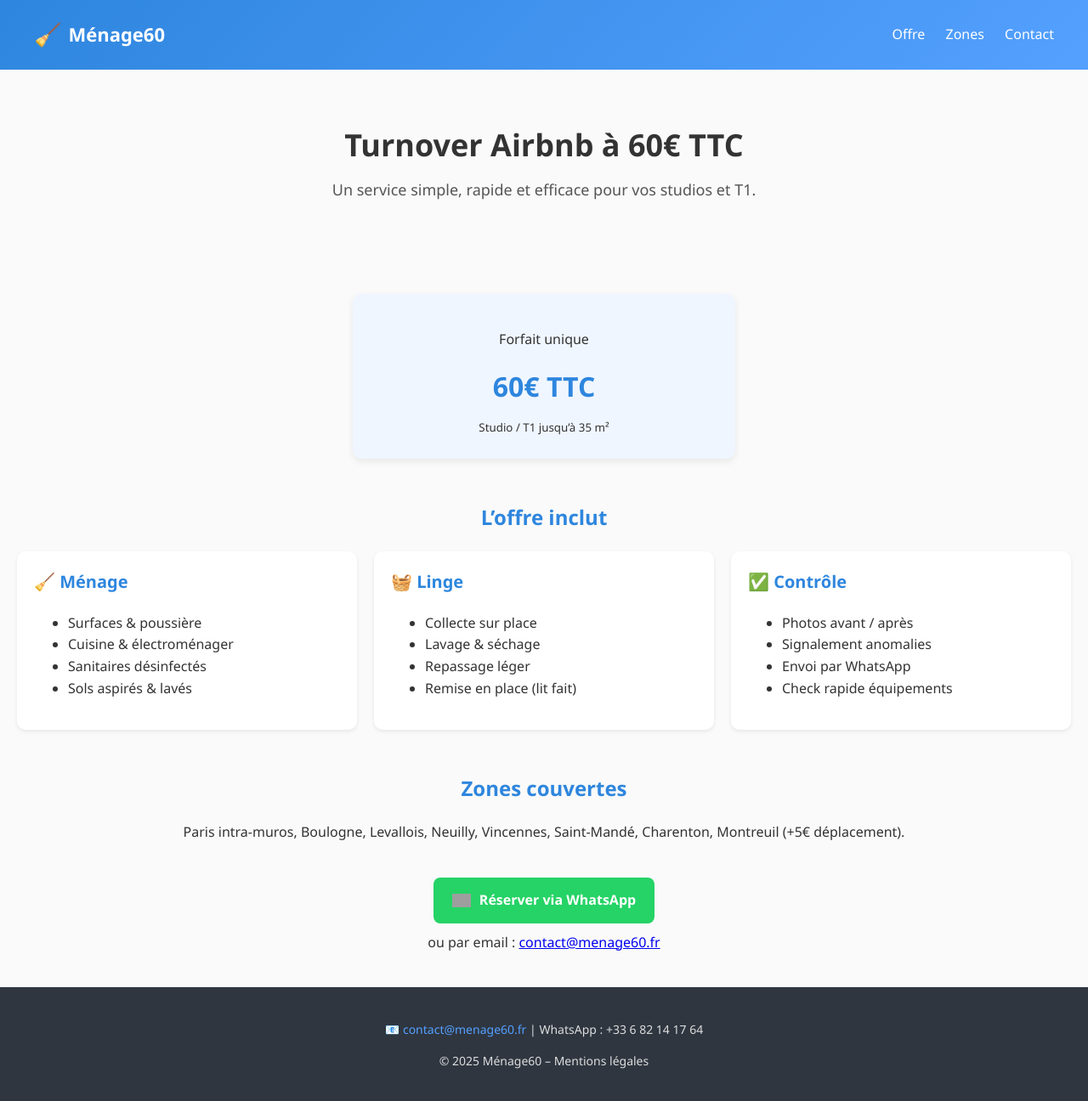
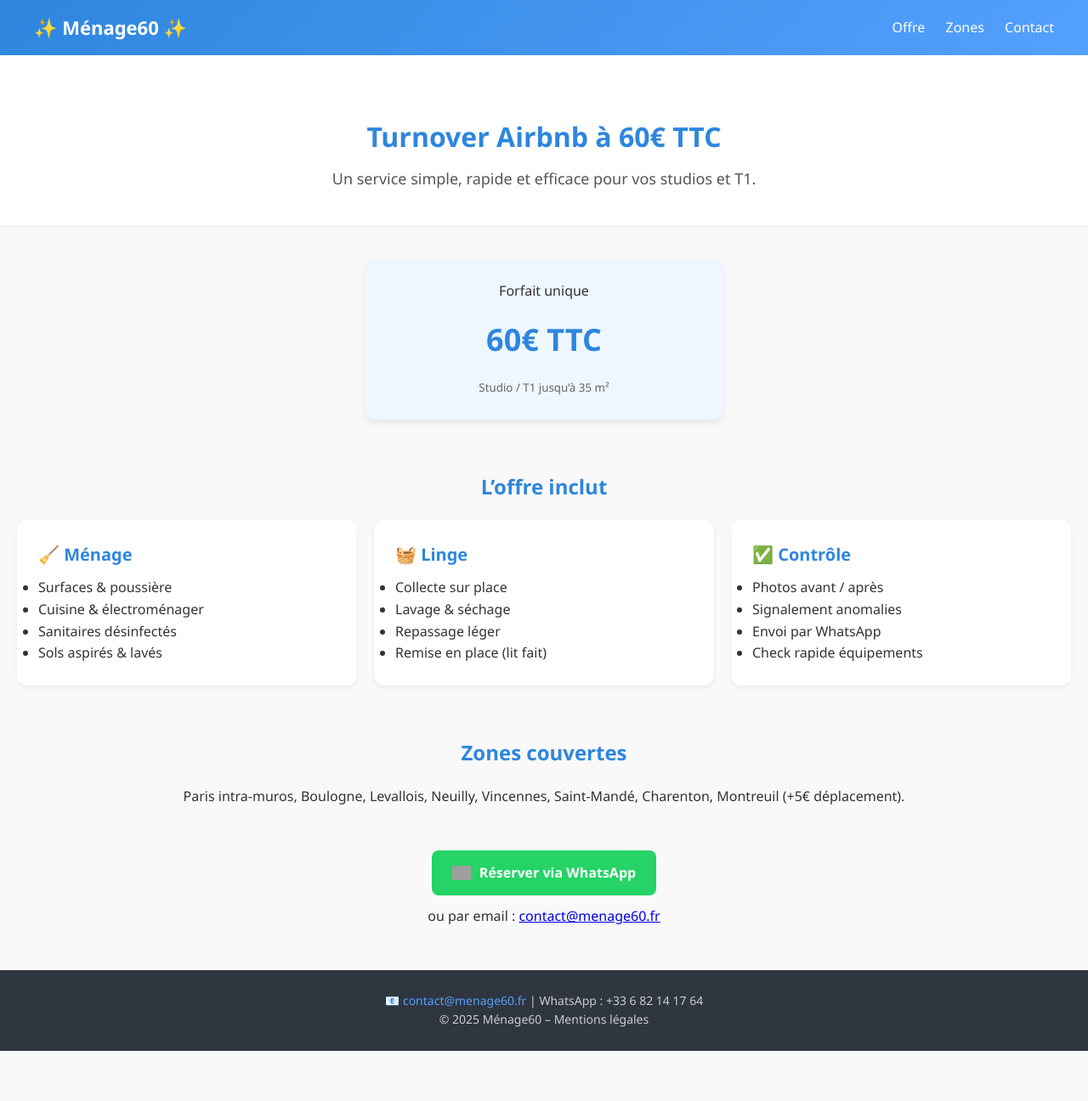
Before and after one commit to davtop/menage60, a plain HTML site: page index.html in a window 1280 px wide. Shown: the whole page at 85% size. After the commit the page ends 1237 px from the top, so only its background shows below. Drawn offline with Linux system fonts and the light colour scheme; grey boxes are pictures that could not be loaded.

Commit message:
Add files via upload

```diff
--- a/index.html
+++ b/index.html
@@ -3,33 +3,33 @@
 <head>
   <meta charset="UTF-8">
   <meta name="viewport" content="width=device-width, initial-scale=1.0">
-  <title>Ménage60 – Turnover Airbnb à 60€</title>
+  <title>Ménage60 – Turnover Airbnb</title>
   <style>
+    /* --- RESET --- */
+    * { margin: 0; padding: 0; box-sizing: border-box; }
+
     body {
       font-family: "Segoe UI", Arial, sans-serif;
-      margin: 0;
-      background: #fafafa;
+      background: #f9f9f9;
       color: #333;
       line-height: 1.6;
     }
+
     /* --- HEADER --- */
     header {
       background: linear-gradient(135deg, #2e86de, #54a0ff);
       color: white;
-      padding: 20px 40px;
+      padding: 15px 40px;
       display: flex;
       justify-content: space-between;
       align-items: center;
+      position: sticky;
+      top: 0;
+      z-index: 1000;
     }
     header .logo {
       font-size: 22px;
       font-weight: bold;
-      display: flex;
-      align-items: center;
-      gap: 8px;
-    }
-    header .logo span {
-      font-size: 26px;
     }
     header nav a {
       color: white;
@@ -38,45 +38,47 @@
       font-weight: 500;
       transition: opacity 0.3s;
     }
-    header nav a:hover {
-      opacity: 0.8;
-    }
+    header nav a:hover { opacity: 0.8; }
 
     /* --- HERO --- */
     .hero {
       text-align: center;
-      padding: 60px 20px;
+      padding: 70px 20px 40px;
+      background: white;
+      box-shadow: 0 2px 6px rgba(0,0,0,0.05);
     }
     .hero h1 {
-      font-size: 36px;
-      margin: 0;
+      font-size: 32px;
+      margin-bottom: 10px;
+      color: #2e86de;
     }
     .hero p {
       font-size: 18px;
-      margin-top: 10px;
       color: #555;
     }
 
     /* --- PRIX --- */
     .price-box {
-      max-width: 400px;
-      margin: 30px auto;
-      background: #f0f6ff;
+      max-width: 420px;
+      margin: 40px auto;
+      background: #eef6ff;
       padding: 25px;
-      border-radius: 10px;
+      border-radius: 12px;
       text-align: center;
-      box-shadow: 0 3px 8px rgba(0,0,0,0.08);
+      box-shadow: 0 4px 10px rgba(0,0,0,0.08);
     }
     .price-box strong {
-      font-size: 32px;
+      font-size: 36px;
       color: #2e86de;
       display: block;
-      margin: 10px 0;
+      margin: 15px 0;
     }
+    .price-box small { color: #666; }
 
     /* --- SECTIONS --- */
     h2 {
-      margin-top: 50px;
+      margin-top: 60px;
+      margin-bottom: 20px;
       font-size: 24px;
       color: #2e86de;
       text-align: center;
@@ -85,21 +87,19 @@
       display: grid;
       grid-template-columns: repeat(auto-fit, minmax(250px, 1fr));
       gap: 20px;
-      margin-top: 20px;
       padding: 0 20px;
+      margin-bottom: 40px;
     }
     .card {
       background: white;
-      padding: 20px;
-      border-radius: 10px;
-      box-shadow: 0 2px 5px rgba(0,0,0,0.08);
+      padding: 25px;
+      border-radius: 12px;
+      box-shadow: 0 2px 5px rgba(0,0,0,0.07);
       transition: transform 0.2s ease-in-out;
     }
-    .card:hover {
-      transform: translateY(-4px);
-    }
+    .card:hover { transform: translateY(-5px); }
     .card h3 {
-      margin-top: 0;
+      margin-bottom: 10px;
       color: #2e86de;
       font-size: 20px;
     }
@@ -107,50 +107,43 @@
     /* --- CTA --- */
     .cta {
       text-align: center;
-      margin: 40px 0;
+      margin: 50px 0;
     }
     .btn-whatsapp {
       display: inline-flex;
       align-items: center;
       background: #25d366;
       color: white;
-      padding: 14px 22px;
+      padding: 14px 24px;
       border-radius: 8px;
       text-decoration: none;
       font-weight: bold;
       font-size: 16px;
       transition: background 0.3s;
     }
-    .btn-whatsapp:hover {
-      background: #1ebe5d;
-    }
+    .btn-whatsapp:hover { background: #1ebe5d; }
     .btn-whatsapp img {
       width: 22px;
       margin-right: 10px;
     }
+    .cta p { margin-top: 12px; }
 
     /* --- FOOTER --- */
     footer {
       background: #2f3640;
-      color: #ddd;
+      color: #ccc;
       text-align: center;
       padding: 25px;
-      margin-top: 40px;
       font-size: 14px;
     }
-    footer a {
-      color: #54a0ff;
-      text-decoration: none;
-    }
-    footer a:hover {
-      text-decoration: underline;
-    }
+    footer a { color: #54a0ff; text-decoration: none; }
+    footer a:hover { text-decoration: underline; }
   </style>
 </head>
 <body>
   <!-- HEADER -->
   <header>
-    <div class="logo"><span>🧹</span> Ménage60</div>
+    <div class="logo">✨ Ménage60 ✨</div>
     <nav>
       <a href="#offre">Offre</a>
       <a href="#zones">Zones</a>
@@ -205,7 +198,7 @@
 
   <!-- ZONES -->
   <h2 id="zones">Zones couvertes</h2>
-  <p style="text-align: center; padding: 0 20px;">
+  <p style="text-align: center; padding: 0 20px; margin-bottom: 30px;">
     Paris intra-muros, Boulogne, Levallois, Neuilly, Vincennes,
     Saint-Mandé, Charenton, Montreuil (+5€ déplacement).
   </p>
@@ -216,7 +209,7 @@
       <img src="https://upload.wikimedia.org/wikipedia/commons/6/6b/WhatsApp.svg" alt="WhatsApp">
       Réserver via WhatsApp
     </a>
-    <p style="margin-top: 10px;">ou par email : <a href="mailto:contact@menage60.fr">contact@menage60.fr</a></p>
+    <p>ou par email : <a href="mailto:contact@menage60.fr">contact@menage60.fr</a></p>
   </div>
 
   <!-- FOOTER -->
```
